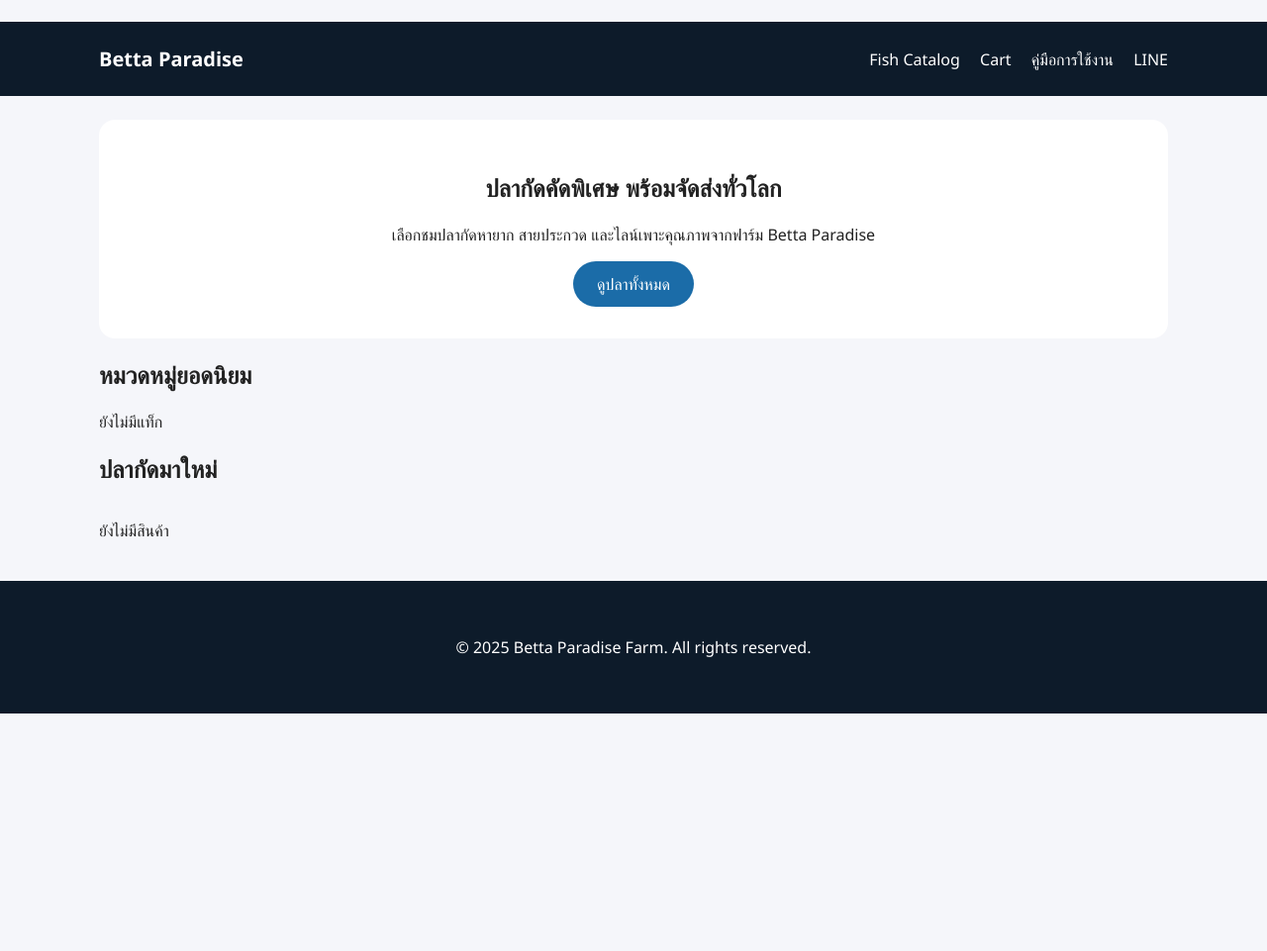
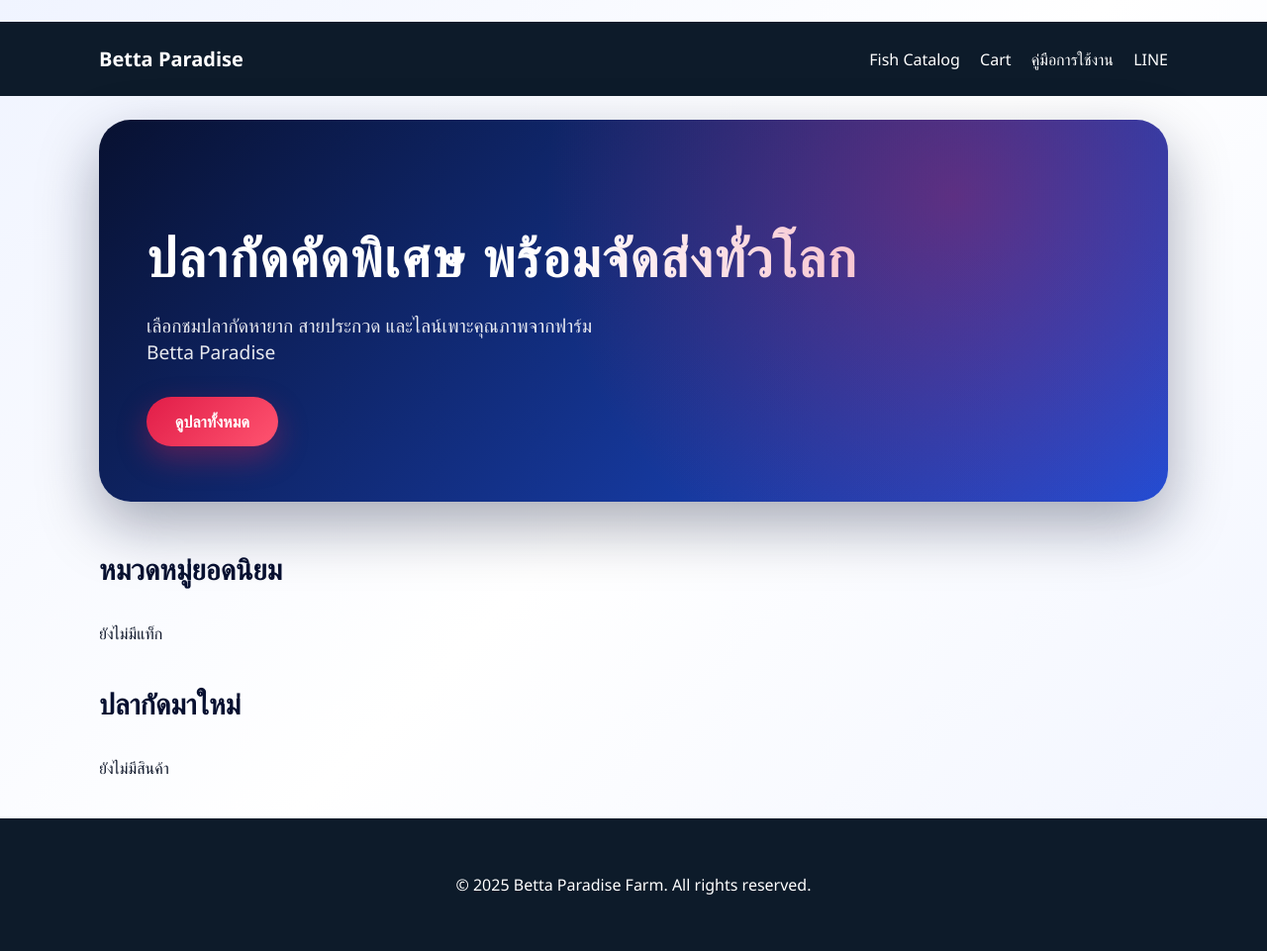
Before and after one commit to karndiy/pywebbetta, a Flask app: page / in a window 1280 px wide. Shown: the whole page at 99% size. Before the commit the page ends 721 px from the top, so only its background shows below. Run offline with Flask 3, Linux system fonts and the light colour scheme; data that the repository does not hold is empty.

Commit message:
Initial commit

```diff
--- a/betta/static/css/main.css
+++ b/betta/static/css/main.css
@@ -422,3 +422,274 @@ nav a {
 .help-section li {
     margin-bottom: 0.4rem;
 }
+@media (max-width: 768px) {
+    .product-detail {
+        grid-template-columns: 1fr;
+    }
+    .product-detail .gallery {
+        order: 1;
+    }
+    .product-detail .info {
+        order: 2;
+    }
+    .product-detail .gallery img,
+    .product-detail .gallery video {
+        max-height: 320px;
+        object-fit: cover;
+    }
+}
+
+@media (max-width: 560px) {
+    .product-detail .info {
+        padding: 1rem;
+    }
+    .product-detail .attributes {
+        grid-template-columns: 1fr;
+    }
+}
+:root {
+    --luxury-navy: #081131;
+    --luxury-blue: #0f3d91;
+    --luxury-royal: #1d4ed8;
+    --luxury-cream: #f8fafc;
+    --luxury-red: #e11d48;
+    --luxury-shadow: rgba(8, 17, 49, 0.25);
+}
+
+body {
+    font-family: "Poppins", "Segoe UI", sans-serif;
+    margin: 0;
+    background: linear-gradient(135deg, #f0f4ff 0%, #ffffff 50%, #f0f4ff 100%);
+    color: #0f172a;
+}
+
+.hero {
+    position: relative;
+    overflow: hidden;
+    background: radial-gradient(circle at top right, rgba(29, 78, 216, 0.15), transparent 55%),
+                linear-gradient(135deg, var(--luxury-navy), var(--luxury-royal));
+    color: #fff;
+    padding: 3.5rem 3rem;
+    border-radius: 2rem;
+    box-shadow: 0 24px 60px rgba(8, 17, 49, 0.35);
+    text-align: left;
+}
+
+.hero h1 {
+    font-size: clamp(2rem, 5vw, 3.4rem);
+    margin-bottom: 1rem;
+    font-weight: 700;
+    letter-spacing: 0.03em;
+}
+
+.hero p {
+    font-size: clamp(1rem, 2vw, 1.2rem);
+    max-width: 45ch;
+    margin-bottom: 2rem;
+    opacity: 0.9;
+}
+
+.hero::after {
+    content: "";
+    position: absolute;
+    inset: 0;
+    background: radial-gradient(circle at 80% 20%, rgba(225, 29, 72, 0.35), transparent 45%);
+    pointer-events: none;
+}
+
+.btn {
+    display: inline-flex;
+    align-items: center;
+    justify-content: center;
+    gap: 0.5rem;
+    background: linear-gradient(135deg, var(--luxury-red), #ff5470);
+    color: #fff;
+    padding: 0.85rem 1.8rem;
+    border-radius: 999px;
+    text-decoration: none;
+    border: none;
+    font-weight: 600;
+    letter-spacing: 0.01em;
+    transition: transform 0.2s ease, box-shadow 0.2s ease;
+    box-shadow: 0 12px 30px rgba(225, 29, 72, 0.35);
+}
+
+.btn:hover {
+    transform: translateY(-2px);
+    box-shadow: 0 16px 40px rgba(225, 29, 72, 0.4);
+}
+
+.featured {
+    margin-top: 3rem;
+}
+
+.featured h2,
+.product-grid h2 {
+    font-size: 1.8rem;
+    font-weight: 600;
+    margin-bottom: 1.2rem;
+    color: var(--luxury-navy);
+}
+
+.tag-grid {
+    display: flex;
+    flex-wrap: wrap;
+    gap: 1rem;
+}
+
+.tag-card {
+    display: inline-flex;
+    align-items: center;
+    padding: 0.6rem 1.2rem;
+    border-radius: 999px;
+    background: linear-gradient(135deg, rgba(15, 61, 145, 0.12), rgba(15, 61, 145, 0.25));
+    color: var(--luxury-navy);
+    text-decoration: none;
+    font-weight: 500;
+    box-shadow: inset 0 0 0 1px rgba(15, 61, 145, 0.25);
+    transition: transform 0.2s ease, box-shadow 0.2s ease;
+}
+
+.tag-card:hover {
+    transform: translateY(-2px);
+    box-shadow: inset 0 0 0 1px rgba(15, 61, 145, 0.45);
+}
+
+.product-card {
+    position: relative;
+    background: #fff;
+    border-radius: 1.5rem;
+    overflow: hidden;
+    box-shadow: 0 16px 40px rgba(8, 17, 49, 0.12);
+    transition: transform 0.3s ease, box-shadow 0.3s ease;
+}
+
+.product-card:hover {
+    transform: translateY(-6px);
+    box-shadow: 0 24px 50px rgba(8, 17, 49, 0.18);
+}
+
+.product-thumb {
+    position: relative;
+    overflow: hidden;
+}
+
+.product-thumb img {
+    width: 100%;
+    height: 220px;
+    object-fit: cover;
+    transition: transform 0.4s ease;
+}
+
+.product-card:hover .product-thumb img {
+    transform: scale(1.05);
+}
+
+.product-card h3 {
+    margin: 1rem 1.25rem 0.5rem;
+    font-size: 1.2rem;
+    color: var(--luxury-navy);
+}
+
+.product-card .price {
+    margin: 0 1.25rem 0.4rem;
+    font-weight: 600;
+    color: var(--luxury-blue);
+}
+
+.product-card .badge {
+    margin: 0 1.25rem 1.25rem;
+    display: inline-flex;
+    align-items: center;
+    padding: 0.35rem 0.9rem;
+    border-radius: 999px;
+    font-size: 0.75rem;
+    letter-spacing: 0.05em;
+    text-transform: uppercase;
+}
+
+.badge.available {
+    background: rgba(15, 61, 145, 0.12);
+    color: var(--luxury-navy);
+}
+
+.badge.sold-out {
+    background: rgba(225, 29, 72, 0.12);
+    color: var(--luxury-red);
+}
+
+@media (max-width: 900px) {
+    .hero {
+        padding: 2.5rem 2rem;
+    }
+    .product-card h3 {
+        font-size: 1.05rem;
+    }
+    .product-thumb img {
+        height: 200px;
+    }
+}
+
+@media (max-width: 600px) {
+    .hero {
+        text-align: center;
+        padding: 2.8rem 1.5rem;
+    }
+    .hero p {
+        margin-left: auto;
+        margin-right: auto;
+    }
+    .tag-grid {
+        justify-content: center;
+    }
+}
+.filters form {
+    display: grid;
+    grid-template-columns: repeat(auto-fit, minmax(180px, 1fr));
+    gap: 1rem;
+    background: #fff;
+    padding: 1.5rem;
+    border-radius: 1.5rem;
+    box-shadow: 0 14px 30px rgba(8, 17, 49, 0.1);
+    margin-bottom: 2rem;
+}
+
+.filters label {
+    display: flex;
+    flex-direction: column;
+    gap: 0.4rem;
+    font-weight: 500;
+    color: #0f172a;
+}
+
+.filters input[type="text"],
+.filters input[type="number"] {
+    border-radius: 0.8rem;
+    border: 1px solid rgba(15, 61, 145, 0.2);
+    padding: 0.6rem 0.75rem;
+    background: rgba(248, 250, 252, 0.85);
+    transition: border 0.2s ease, box-shadow 0.2s ease;
+}
+
+.filters input:focus {
+    border-color: var(--luxury-royal, #1d4ed8);
+    box-shadow: 0 0 0 3px rgba(29, 78, 216, 0.15);
+    outline: none;
+}
+
+.filters .btn {
+    align-self: end;
+    justify-self: flex-start;
+    padding: 0.7rem 1.6rem;
+}
+
+@media (max-width: 640px) {
+    .filters form {
+        grid-template-columns: 1fr;
+        gap: 0.8rem;
+    }
+    .filters .btn {
+        width: 100%;
+        justify-content: center;
+    }
+}
```
